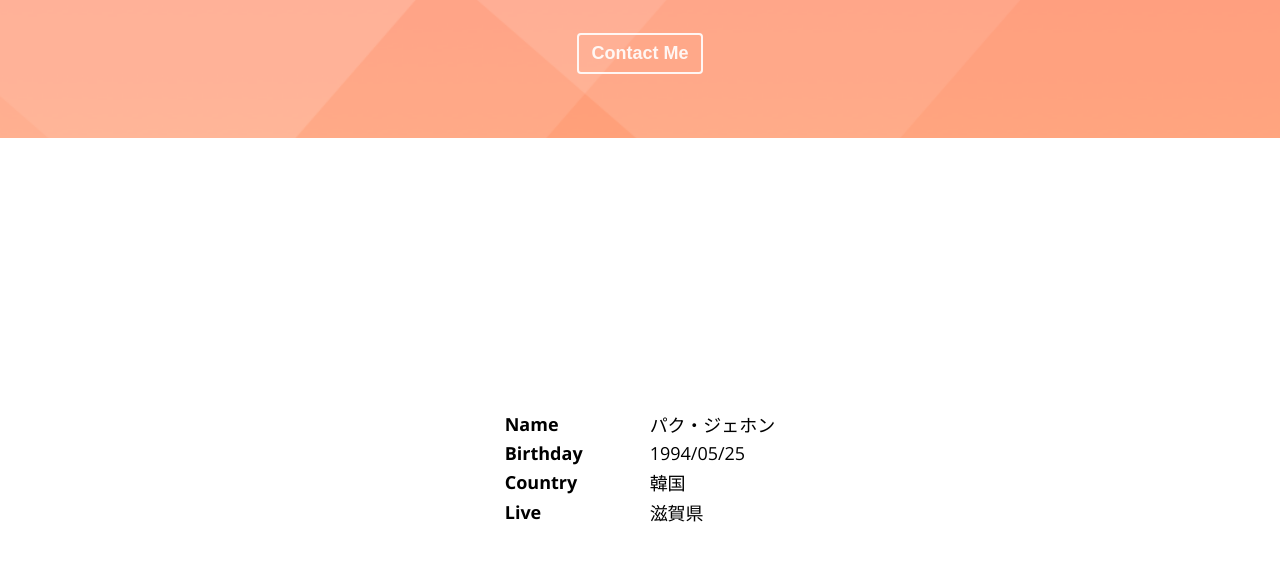
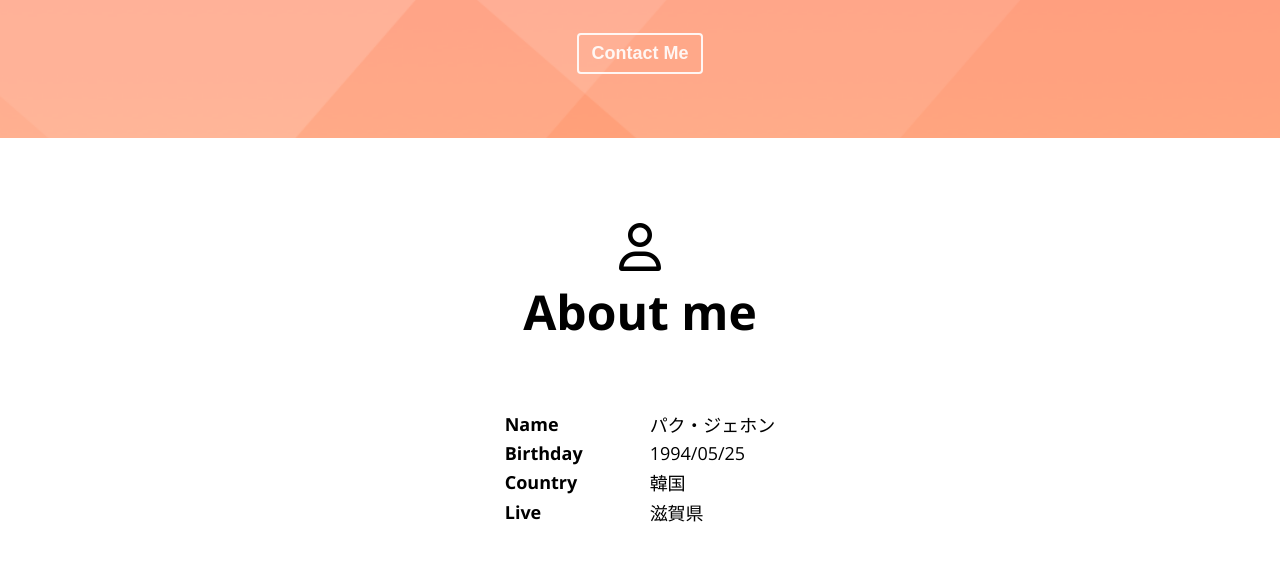
Before and after one commit to J-paku/Portfolio, a PHP site: page /myapp/ in a window 1280 px wide. Shown: the part 606-1181 px from the top of the page. Run offline with PHP 8.4, Linux system fonts and the light colour scheme; some libraries are stand-ins or nearby versions.

Commit message:
CSS:!important

```diff
--- a/index.html
+++ b/index.html
@@ -46,7 +46,7 @@
     </section>
     <!-- About -->
     <section id="about" class="section section__container">
-        <h1><i class="fa-regular fa-user"></i><br/>About me</h1>
+        <h1 class="section__h1"><i class="fa-regular fa-user"></i><br/>About me</h1>
         <div class="about__table__container">
         <table class="about__introduce">
             <tbody>
--- a/style.css
+++ b/style.css
@@ -231,6 +231,7 @@ p   {
         max-width: 100%;
         text-align: left;
     }
+    .section__h1{color:var(--color-black) !important; }
     .about__introduce{ padding: 3rem 0;}
     .div__h4__container{display: inline-block;}
     .about__th {
```
